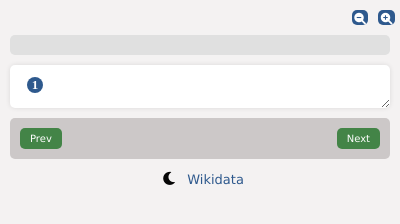
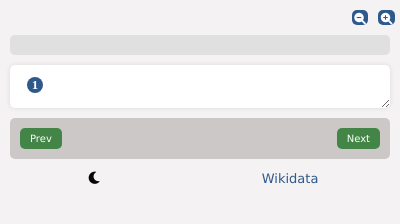
Before and after one commit to Jk40git/Wikidata-OCI-Extension, a browser extension: page Popup/popup.html in a window 400 px wide. Drawn offline with Linux system fonts and the light colour scheme.

Commit message:
Update css

```diff
--- a/Popup/popup.css
+++ b/Popup/popup.css
@@ -89,7 +89,7 @@ h2#error {
     border-radius: 5px;
 }
 .nav{
-
+    flex-grow: 1;
 }
 
 /* .navigate-container .hiddenavigator {
@@ -171,9 +171,10 @@ h2#error {
 #dark-mode-toggle{
     background: none;
     border: none;
-    font-size: 15px;
+    font-size: 14px;
     cursor: pointer;
     color: inherit;
+    margin-right: 150px;
 }
 
 body.dark-mode{
```
